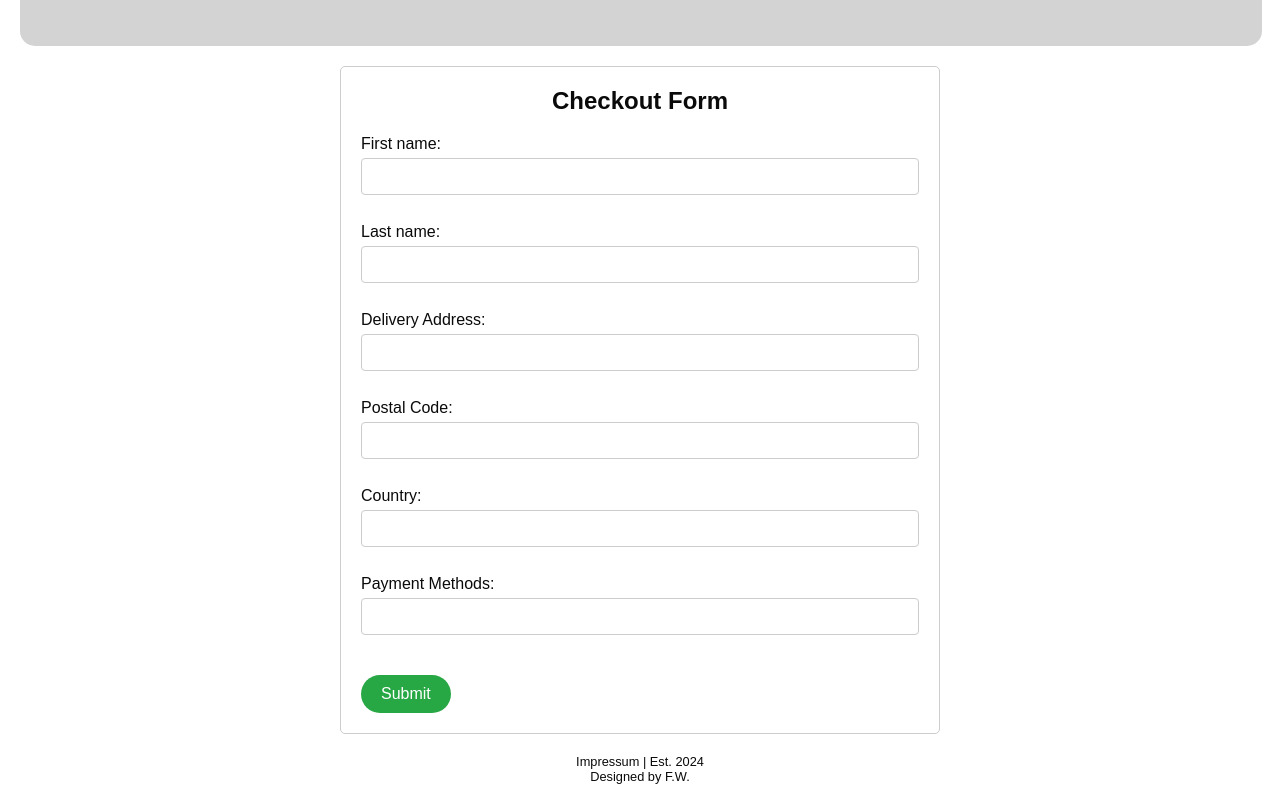
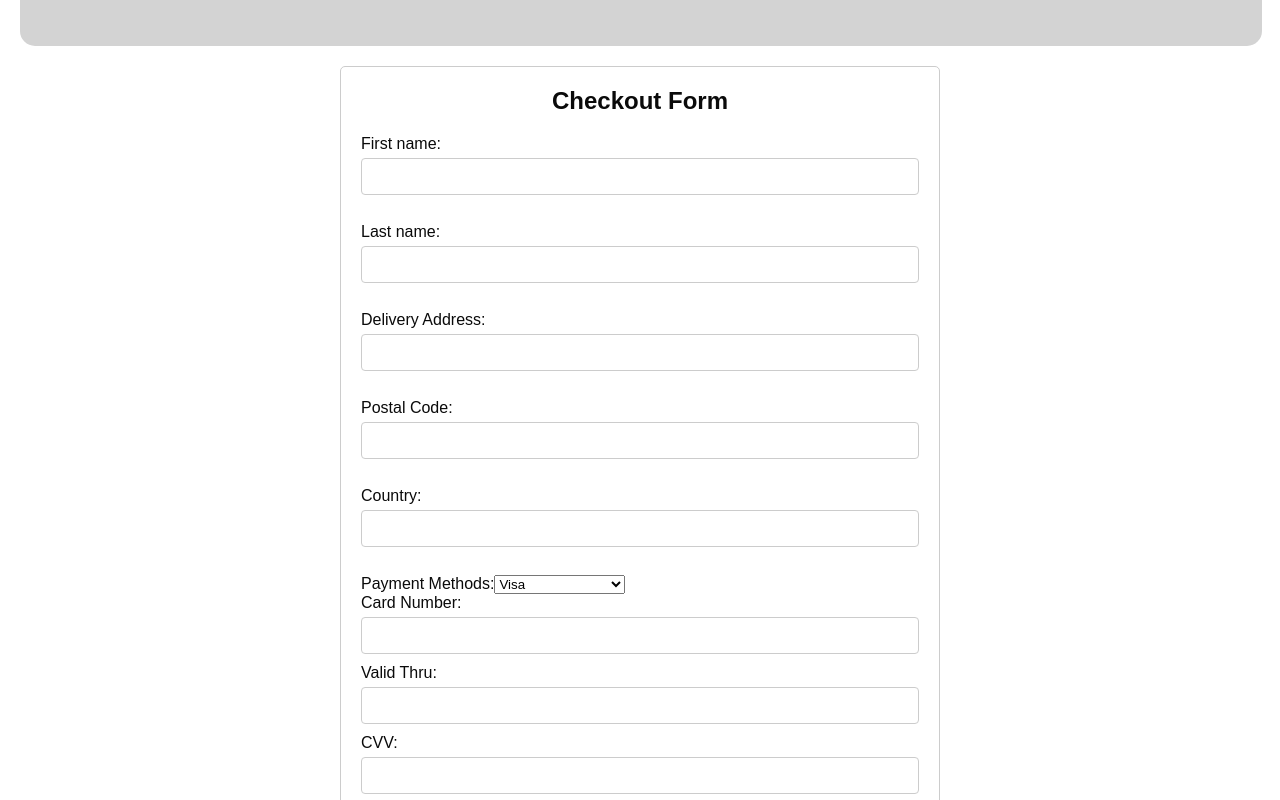
Before and after one commit to Wong-Flo/next-js-ecommerce-store, a Next.js app: page /cart/checkout in a window 1280 px wide. Shown: the part 420-1220 px from the top of the page. Built offline with nearby package versions, Linux system fonts and the light colour scheme.

Commit message:
Add more options for payment methods

```diff
--- a/app/cart/checkout/page.js
+++ b/app/cart/checkout/page.js
@@ -28,6 +28,18 @@ export default function CartPage() {
             <input required />
             <br />
             Payment Methods:
+            <select required>
+              <option value="Visa">Visa</option>
+              <option value="MasterCard">MasterCard</option>
+              <option value="American Express">American Express</option>
+              <option value="PayPal">PayPal</option>
+            </select>
+            <br />
+            Card Number:
+            <input required />
+            Valid Thru:
+            <input required />
+            CVV:
             <input required />
           </label>
         </form>
```
